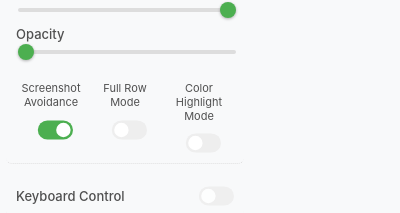
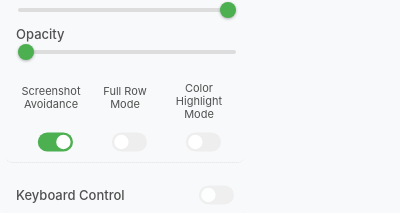
Before and after one commit to EarthPlayer1935/Stay_focus, a browser extension: page stay_focus_extension/popup.html in a window 400 px wide. Shown: the part 261-474 px from the top of the page. Drawn offline with Linux system fonts and the light colour scheme.

Commit message:
fix(extension): ensure multi-switch-row items have consistent height across languages

```diff
--- a/stay_focus_extension/popup.css
+++ b/stay_focus_extension/popup.css
@@ -177,7 +177,7 @@ h1 {
   display: flex;
   flex-direction: row;
   justify-content: space-between;
-  align-items: flex-start;
+  align-items: stretch;
   padding: 8px 10px;
   margin: 0 -10px;
   border-bottom: 1px dotted #e0e0e0;
@@ -194,7 +194,7 @@ h1 {
   display: flex;
   flex-direction: column;
   align-items: center;
-  justify-content: flex-start;
+  justify-content: space-between;
   gap: 8px;
   flex: 1;
 }
@@ -205,13 +205,13 @@ h1 {
   color: var(--text-color);
   opacity: 0.85;
   cursor: pointer;
-  line-height: 1.25;
+  line-height: 1.2;
   word-break: break-word;
   white-space: normal;
   display: flex;
-  align-items: flex-start;
+  align-items: center;
   justify-content: center;
-  min-height: 28px;
+  min-height: 32px;
 }
 
 .control-group label {
```
